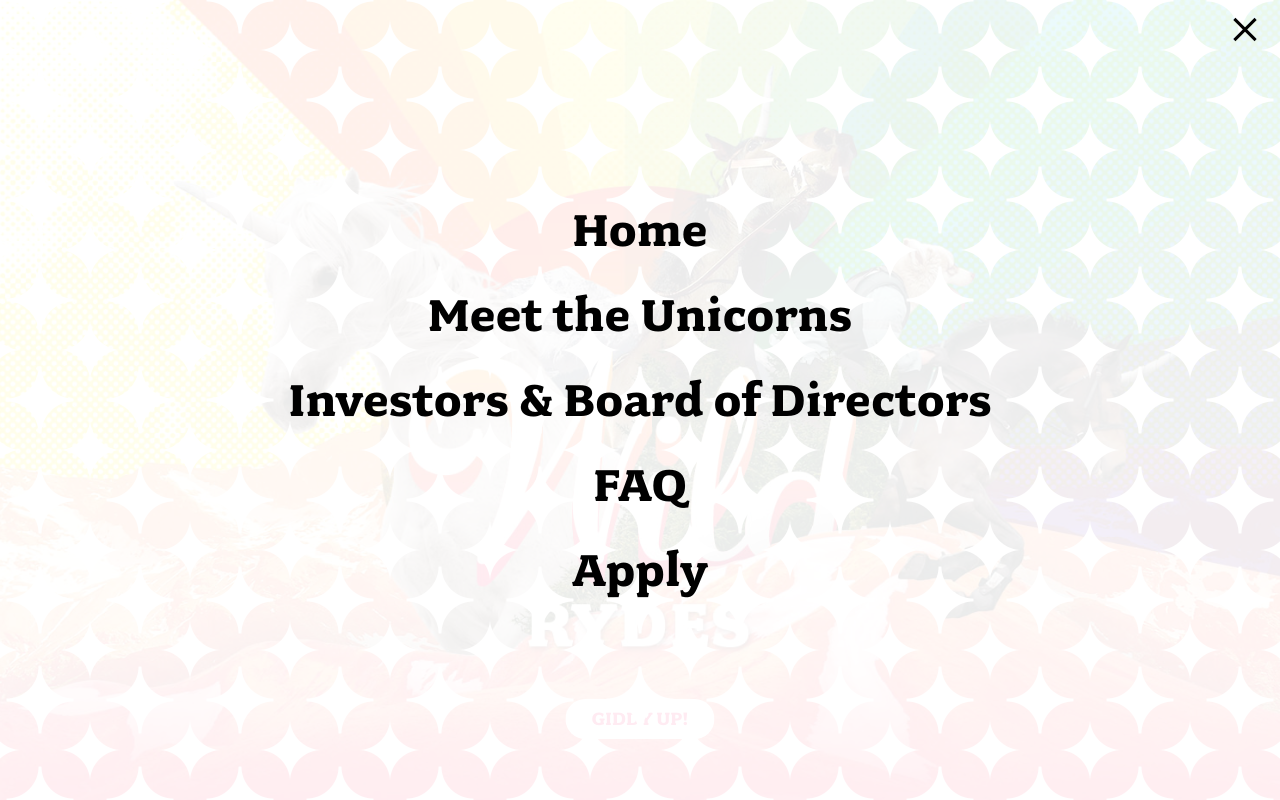
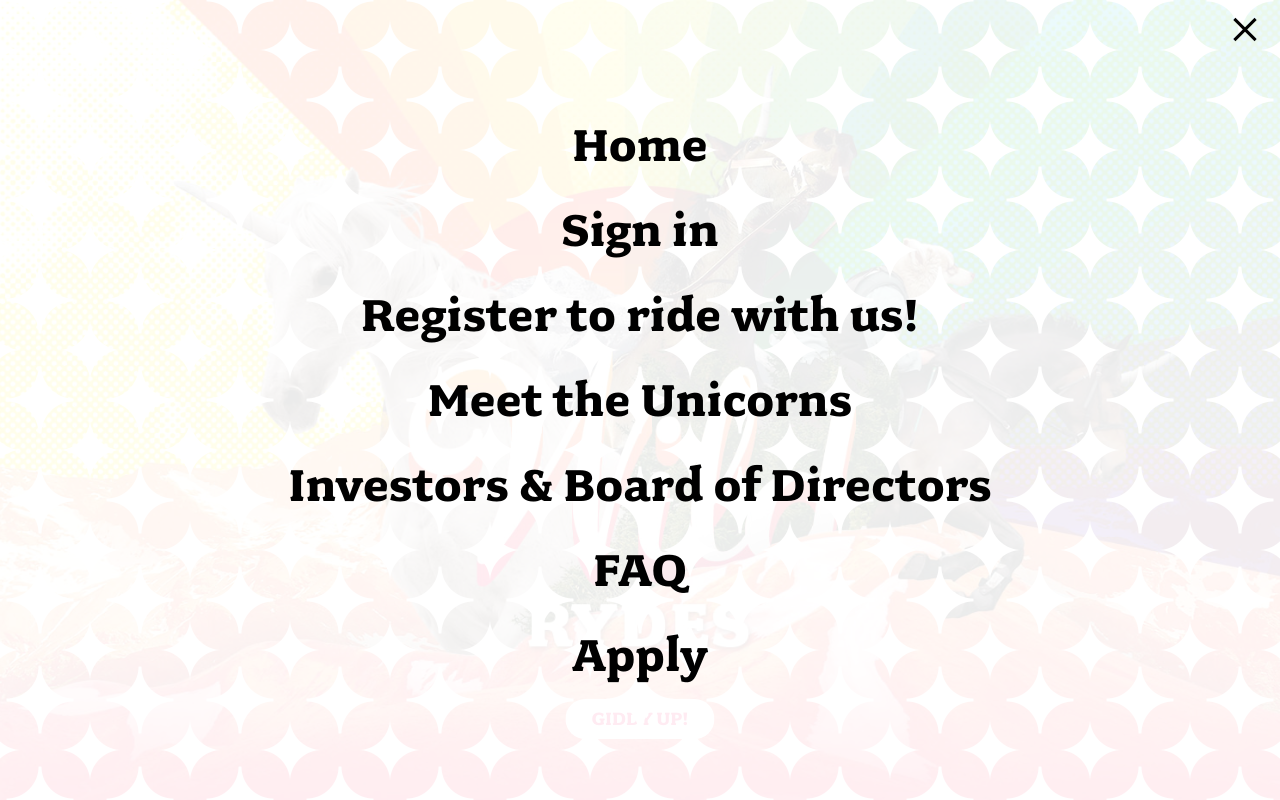
Before and after one commit to gtjames/WyldRides, a plain HTML site: page index.html in a window 1280 px wide. Both pictures are taken after a click on the button "Menu". Shown: the top 800 px of the page. Drawn offline with Linux system fonts and the light colour scheme.

Commit message:
added signin and register to menu

```diff
--- a/index.html
+++ b/index.html
@@ -18,6 +18,8 @@
     <nav class="site-nav">
       <ul>
         <li><a href="index.html">Home</a></li>
+        <li><a href="signin.html">Sign in</a></li>
+        <li><a href="register.html">Register to ride with us!</a></li>
         <li><a href="unicorns.html">Meet the Unicorns</a></li>
         <li><a href="investors.html">Investors &amp; Board of Directors</a></li>
         <li><a href="faq.html">FAQ</a></li>
```
